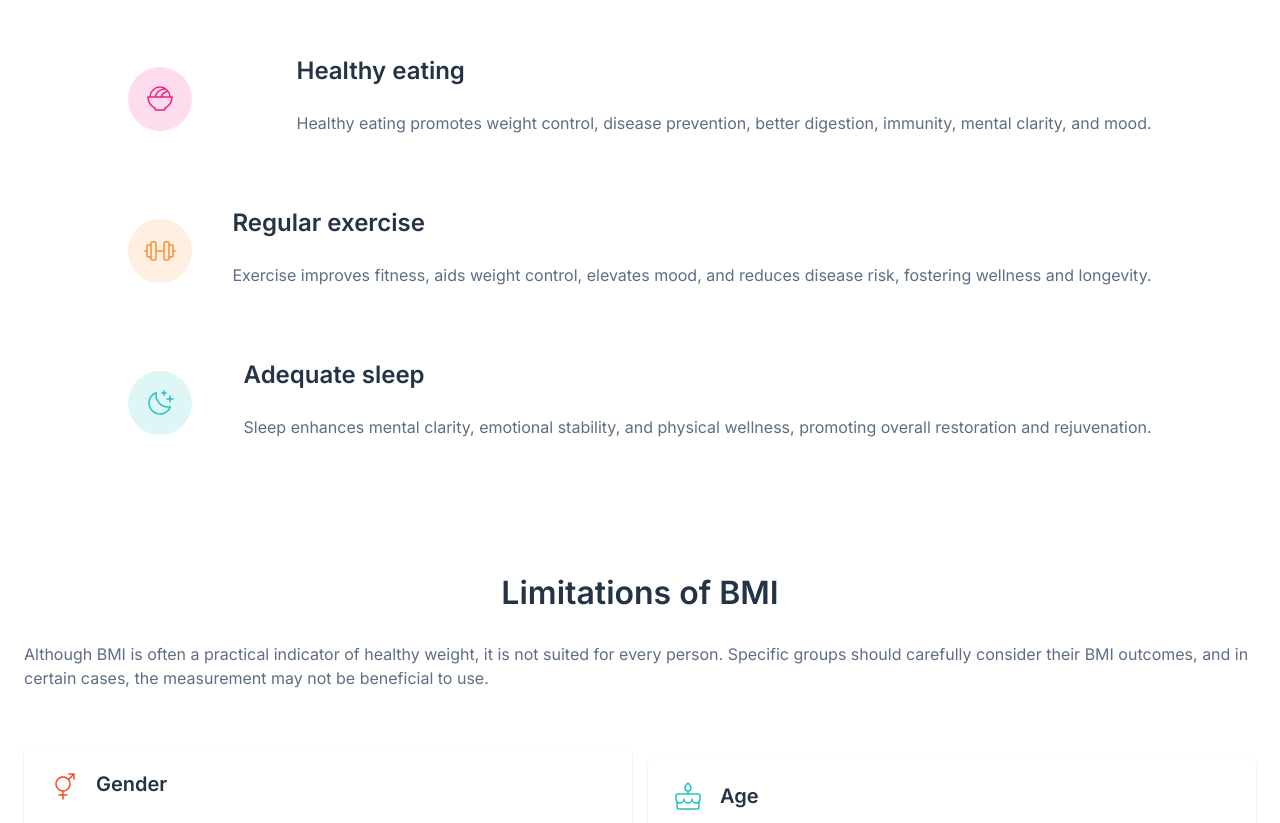
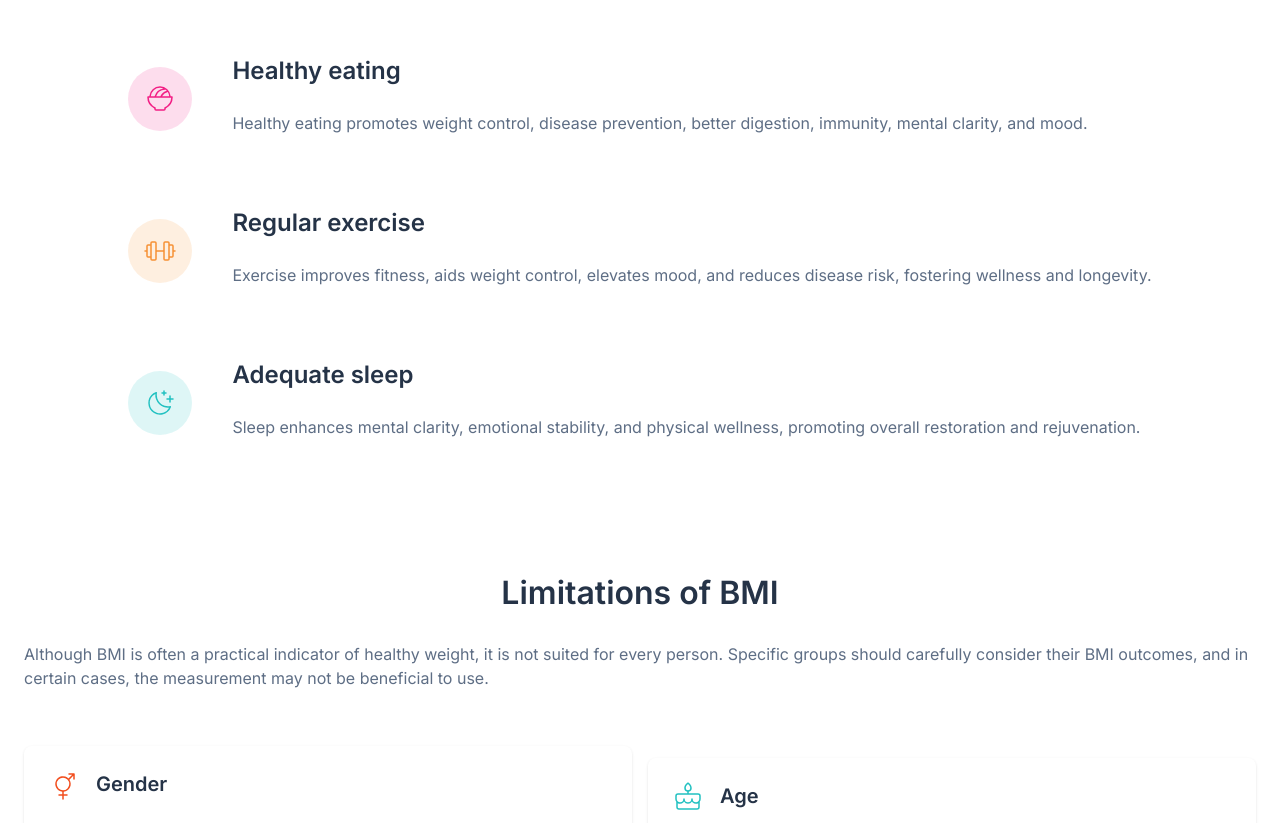
Before and after one commit to flaviare1s/bmi-calculator, a website: page src/index.html in a window 1280 px wide. Shown: the part 1711-2534 px from the top of the page. Drawn offline with Linux system fonts and the light colour scheme.

Commit message:
Adjusted

```diff
--- a/src/index.html
+++ b/src/index.html
@@ -129,7 +129,7 @@
     </section>
 
     <section class="px-6 my-14 md:px-10">
-      <div class="md:flex md:gap-10 md:items-center md:justify-between">
+      <div class="md:flex md:gap-10 md:items-center md:justify-start">
         <img src="../assets/images/icon-eating.svg" alt="Icon eating">
         <div>
           <h3 class="pt-8 pb-6 text-gunmetal font-semibold text-2xl tracking-[-5%]">Healthy eating</h3>
@@ -140,7 +140,7 @@
         </div>
       </div>
 
-      <div class="md:flex md:gap-10 md:items-center md:justify-between">
+      <div class="md:flex md:gap-10 md:items-center md:justify-start">
         <img src="../assets/images/icon-exercise.svg" alt="Icon exercise">
         <div>
           <h3 class="pt-8 pb-6 text-gunmetal font-semibold text-2xl tracking-[-5%]">Regular exercise</h3>
@@ -150,7 +150,7 @@
         </div>
       </div>
 
-      <div class="md:flex md:gap-10 md:items-center md:justify-between">
+      <div class="md:flex md:gap-10 md:items-center md:justify-start">
         <img src="../assets/images/icon-sleep.svg" alt="Icon sleep">
         <div>
           <h3 class="pt-8 pb-6 text-gunmetal font-semibold text-2xl tracking-[-5%]">Adequate sleep</h3>
```
Also changed, not shown: src/output.css.
